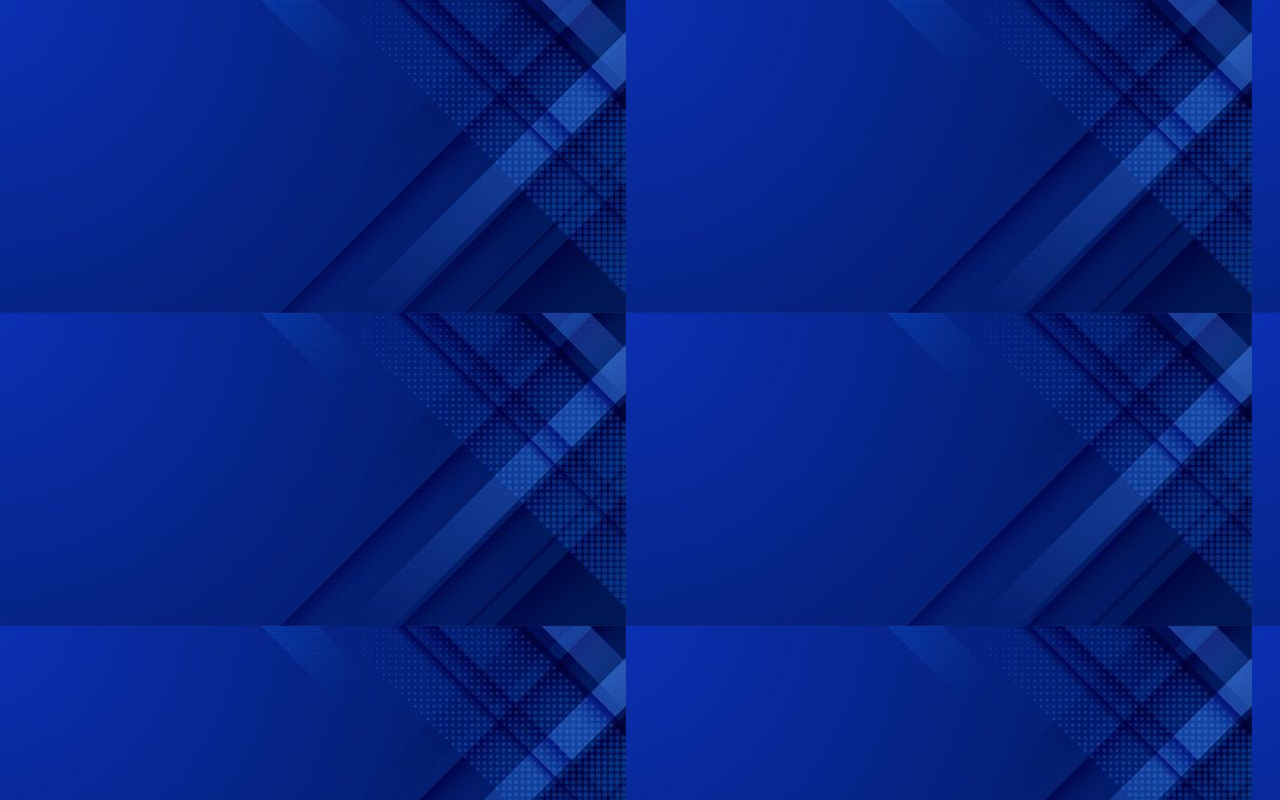
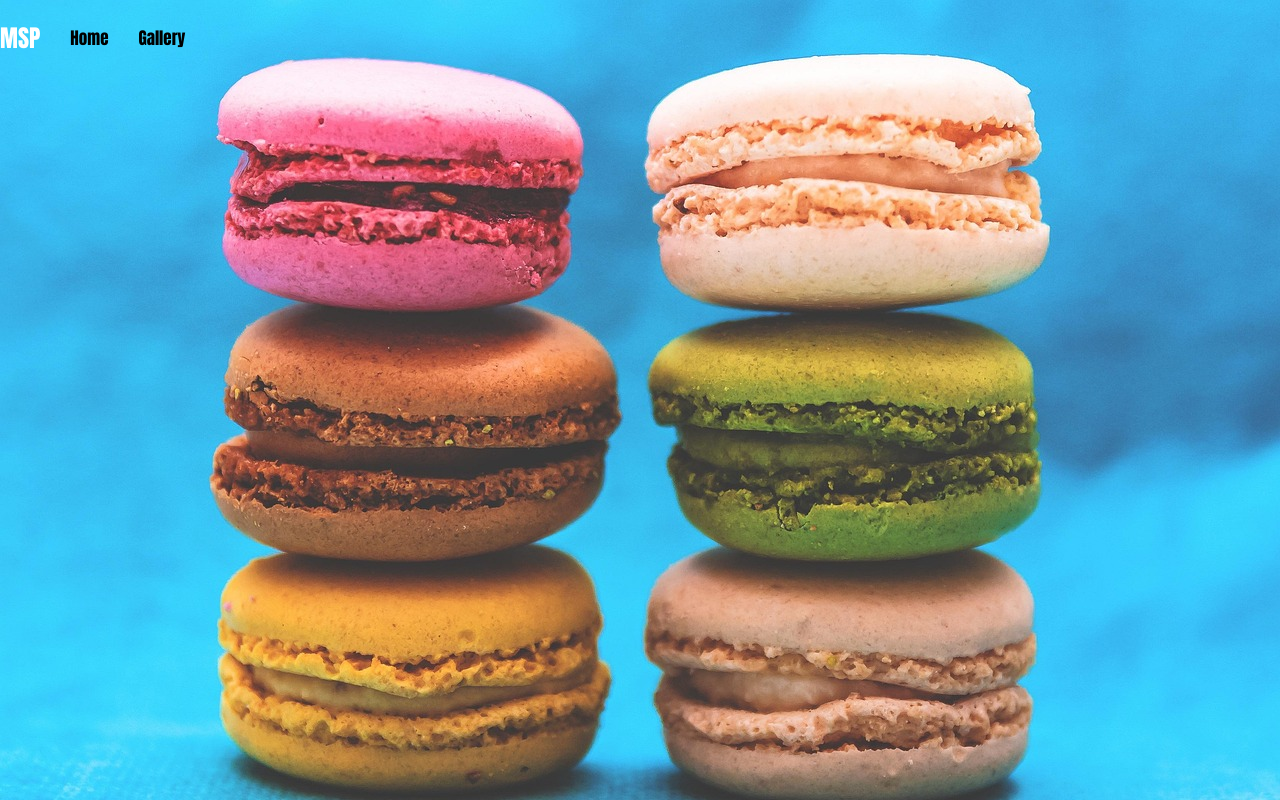
Before and after one commit to kojogideon619-source/Mic-Sales-Photography, a plain HTML site: page index.html in a window 1280 px wide. Drawn offline with Linux system fonts and the light colour scheme.

Commit message:
nav settings

```diff
--- a/index.html
+++ b/index.html
@@ -8,6 +8,16 @@
     <link rel="stylesheet" href="style.css">
 </head>
 <body>
+    <header>
+        <h2 class="name">MSP</h2>
+        <nav>
+            <ul class="nav-links">
+                <li><a href="index.html">Home</a></li>
+                <li><a href="gallery.html">Gallery</a></li>
 
+            </ul>
+        </nav>
+
+    </header>
 </body>
 </html>
--- a/style.css
+++ b/style.css
@@ -4,15 +4,12 @@ box-sizing: border-box;
 }
 
 body, html {
-background-color:#181866fa;
+background-color:#fff;
 font-family: Impact, Haettenschweiler;
 position: relative;
-background-image: url("asset/mic sales photos/background.jfif");
+background-image: url("asset/mic sales photos/colorful-1835921_1280.jpg");
+}
 
-
-
-
-}
 header{
     background: transparent;
     position: fixed;
@@ -20,22 +17,29 @@ header{
     left: 0;
     width: 100%;
     z-index: 1;
-
     display:flex;
     justify-content: space space-between;
     gap: 30px;
     align-items: center;
+}
 
-
-
-
-
-
-
-}
 .name{
 margin: left;
 color: white;
-
-
 }
+.nav-links{
+    list-style: none;
+    display: flex;
+    gap: 30px;
+    padding: 0;
+}
+.nav-links a{
+    text-decoration: none;
+    color: #000;
+    font-size: 17px;
+    font-weight: bold;
+    transition: color 0.3s;
+}
+.nav-links a:hover{
+    color: blueviolet;
+}
```
Also changed, not shown: asset/mic sales photos/colorful-1835921_1280.jpg (added).
